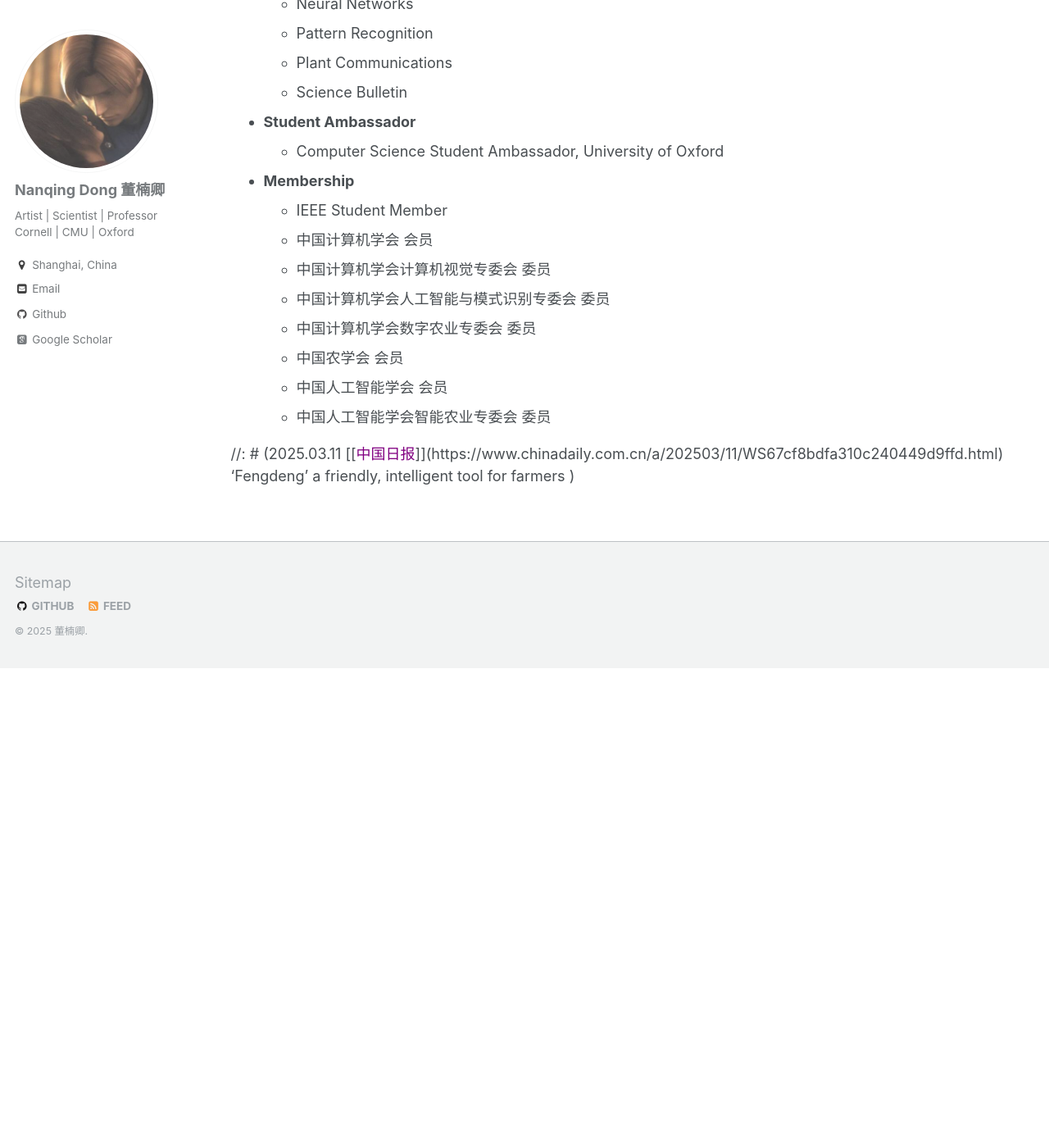
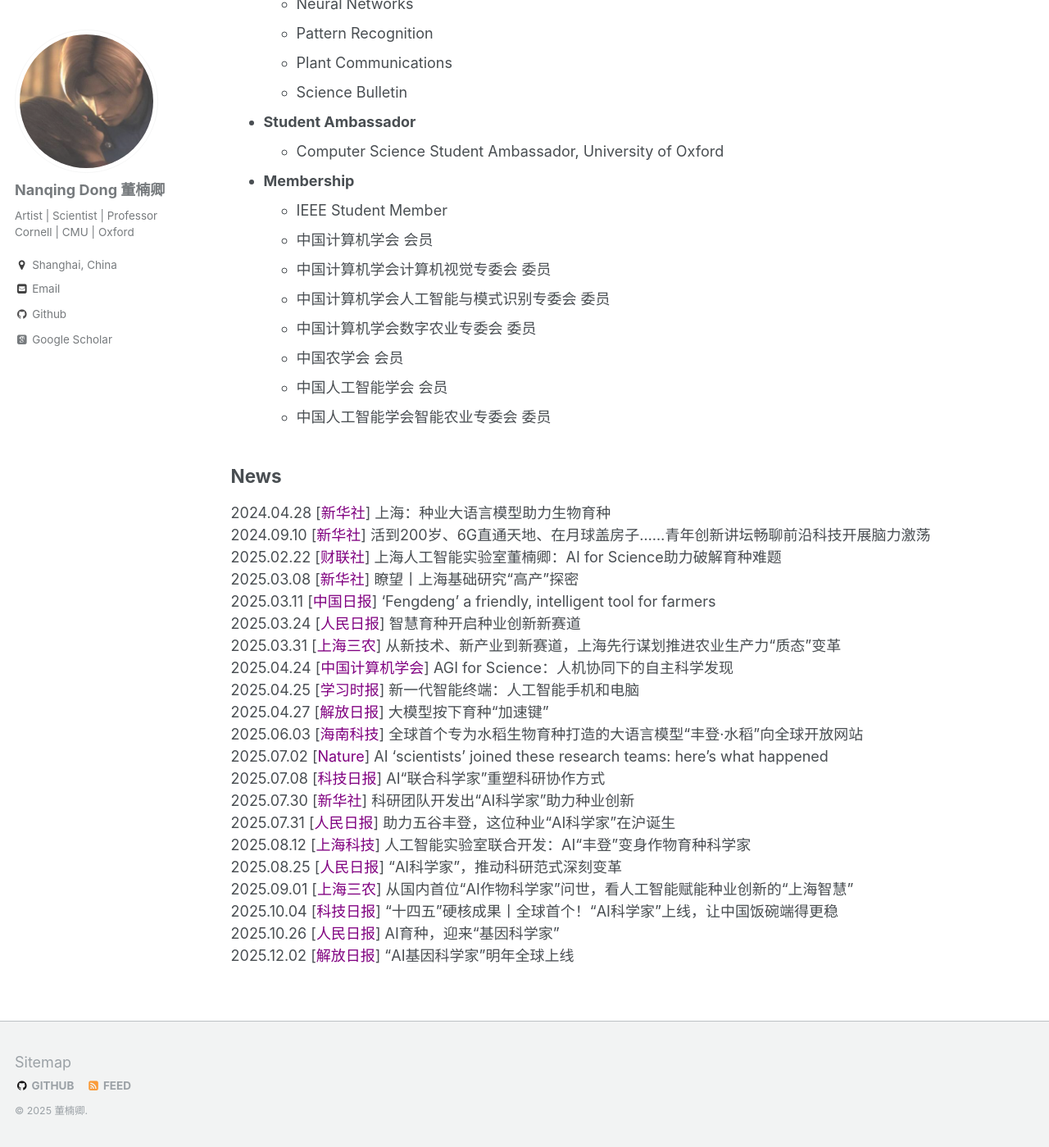
Before and after one commit to eveningdong/eveningdong.github.io, a Jekyll site: the page built from _pages/academic.md, in a window 1280 px wide and 1400 px high, scrolled down 1917 px. Shown: the whole window at 82% size. Built offline with Jekyll 4.4.1, drawn with Linux system fonts in a browser that asks for light colours; some web fonts are replaced; before the commit the page ends 2732 px from its top, so only the background shows below that; some of the changed lines change nothing that is shown.

Commit message:
Update academic.md

```diff
--- a/_pages/academic.md
+++ b/_pages/academic.md
@@ -150,46 +150,25 @@ author_profile: true
 [//]: # (* **FLock PhD Scholarship**, FLock.io, 2022-2023)
 
 
-[//]: # (## News  )
-
-[//]: # (2024.04.28 [[<span style="color:purple">新华社</span>]]&#40;https://h.xinhuaxmt.com/vh512/share/11991643?d=134d82c&channel=weixin&time=1741607859985&#41; 上海：种业大语言模型助力生物育种    )
-
-[//]: # (2024.09.10 [[<span style="color:purple">新华社</span>]]&#40;https://h.xinhuaxmt.com/vh512/share/12182960?d=134da0e&channel=weixin&time=1741607590707&#41; 活到200岁、6G直通天地、在月球盖房子……青年创新讲坛畅聊前沿科技开展脑力激荡  )
-
-[//]: # (2025.02.22 [[<span style="color:purple">财联社</span>]]&#40;https://www.cls.cn/detail/1950965&#41; 上海人工智能实验室董楠卿：AI for Science助力破解育种难题   )
-
-[//]: # (2025.03.08 [[<span style="color:purple">新华社</span>]]&#40;https://h.xinhuaxmt.com/vh512/share/12438180?d=134fec4&channel=weixin&time=1741396251258&#41; 瞭望丨上海基础研究“高产”探密   )
-
-[//]: # (2025.03.11 [[<span style="color:purple">中国日报</span>]]&#40;https://www.chinadaily.com.cn/a/202503/11/WS67cf8bdfa310c240449d9ffd.html&#41; 'Fengdeng' a friendly, intelligent tool for farmers  )
-
-[//]: # (2025.03.24 [[<span style="color:purple">人民日报</span>]]&#40;https://paper.people.com.cn/rmrbhwb/pc/content/202503/24/content_30063763.html&#41; 智慧育种开启种业创新新赛道    )
-
-[//]: # (2025.03.31 [[<span style="color:purple">上海三农</span>]]&#40;https://mp.weixin.qq.com/s/Ux5qvgpcdNLusYAqVOYB2w&#41; 从新技术、新产业到新赛道，上海先行谋划推进农业生产力“质态”变革  )
-
-[//]: # (2025.04.24 [[<span style="color:purple">中国计算机学会</span>]]&#40;https://mp.weixin.qq.com/s/tuegcoQ-Lafthwrj1DvF6Q&#41; AGI for Science：人机协同下的自主科学发现  )
-
-[//]: # (2025.04.25 [[<span style="color:purple">学习时报</span>]]&#40;https://mp.weixin.qq.com/s/8uVcvizFHwg7rsawRY340Q&#41; 新一代智能终端：人工智能手机和电脑    )
-
-[//]: # (2025.04.27 [[<span style="color:purple">解放日报</span>]]&#40;https://www.shobserver.com/journal/article/share?id=432040&#41; 大模型按下育种“加速键”  )
-
-[//]: # (2025.06.03 [[<span style="color:purple">海南科技</span>]]&#40;https://mp.weixin.qq.com/s/gwahynEnC7RVPjnK_gsI7Q&#41; 全球首个专为水稻生物育种打造的大语言模型“丰登·水稻”向全球开放网站  )
-
-[//]: # (2025.07.02 [[<span style="color:purple">Nature</span>]]&#40;https://www.nature.com/articles/d41586-025-02028-5&#41; AI ‘scientists’ joined these research teams: here’s what happened    )
-
-[//]: # (2025.07.08 [[<span style="color:purple">科技日报</span>]]&#40;https://digitalpaper.stdaily.com/http_www.kjrb.com/kjrb/html/2025-07/08/content_591168.htm?div=-1&#41; AI“联合科学家”重塑科研协作方式  )
-
-[//]: # (2025.07.30 [[<span style="color:purple">新华社</span>]]&#40;https://h.xinhuaxmt.com/vh512/share/12668004?docid=12668004&newstype=1001&d=135006a&channel=weixin&time=1753891279811&#41; 科研团队开发出“AI科学家”助力种业创新  )
-
-[//]: # (2025.07.31 [[<span style="color:purple">人民日报</span>]]&#40;https://www.peopleapp.com/column/30049830664-500006407463&#41; 助力五谷丰登，这位种业“AI科学家”在沪诞生    )
-
-[//]: # (2025.08.12 [[<span style="color:purple">上海科技</span>]]&#40;https://mp.weixin.qq.com/s/8Ssue6QPc-CGZ1zPD3HhRA&#41; 人工智能实验室联合开发：AI“丰登”变身作物育种科学家  )
-
-[//]: # (2025.08.25 [[<span style="color:purple">人民日报</span>]]&#40;https://www.peopleapp.com/column/30050072696-500007051340&#41; “AI科学家”，推动科研范式深刻变革   )
-
-[//]: # (2025.09.01 [[<span style="color:purple">上海三农</span>]]&#40;https://mp.weixin.qq.com/s/3of5Ps1OZ6psCkrfK-ipJA&#41; 从国内首位“AI作物科学家”问世，看人工智能赋能种业创新的“上海智慧”    )
-
-[//]: # (2025.10.04 [[<span style="color:purple">科技日报</span>]]&#40;https://mp.weixin.qq.com/s/SDkOU74Yprhq5CRAYhLNug?scene=1&click_id=1&#41; “十四五”硬核成果丨全球首个！“AI科学家”上线，让中国饭碗端得更稳      )
-
-[//]: # (2025.10.26 [[<span style="color:purple">人民日报</span>]]&#40;https://www.peopleapp.com/column/30050600123-500007165017&#41; AI育种，迎来“基因科学家”      )
-
-[//]: # (2025.12.02 [[<span style="color:purple">解放日报</span>]]&#40;https://www.shobserver.com/journal/article/share?id=478232&#41; “AI基因科学家”明年全球上线  )
+## News
+2024.04.28 [[<span style="color:purple">新华社</span>]](https://h.xinhuaxmt.com/vh512/share/11991643?d=134d82c&channel=weixin&time=1741607859985) 上海：种业大语言模型助力生物育种
+2024.09.10 [[<span style="color:purple">新华社</span>]](https://h.xinhuaxmt.com/vh512/share/12182960?d=134da0e&channel=weixin&time=1741607590707) 活到200岁、6G直通天地、在月球盖房子……青年创新讲坛畅聊前沿科技开展脑力激荡
+2025.02.22 [[<span style="color:purple">财联社</span>]](https://www.cls.cn/detail/1950965) 上海人工智能实验室董楠卿：AI for Science助力破解育种难题
+2025.03.08 [[<span style="color:purple">新华社</span>]](https://h.xinhuaxmt.com/vh512/share/12438180?d=134fec4&channel=weixin&time=1741396251258) 瞭望丨上海基础研究“高产”探密
+2025.03.11 [[<span style="color:purple">中国日报</span>]](https://www.chinadaily.com.cn/a/202503/11/WS67cf8bdfa310c240449d9ffd.html) 'Fengdeng' a friendly, intelligent tool for farmers
+2025.03.24 [[<span style="color:purple">人民日报</span>]](https://paper.people.com.cn/rmrbhwb/pc/content/202503/24/content_30063763.html) 智慧育种开启种业创新新赛道
+2025.03.31 [[<span style="color:purple">上海三农</span>]](https://mp.weixin.qq.com/s/Ux5qvgpcdNLusYAqVOYB2w) 从新技术、新产业到新赛道，上海先行谋划推进农业生产力“质态”变革
+2025.04.24 [[<span style="color:purple">中国计算机学会</span>]](https://mp.weixin.qq.com/s/tuegcoQ-Lafthwrj1DvF6Q) AGI for Science：人机协同下的自主科学发现
+2025.04.25 [[<span style="color:purple">学习时报</span>]](https://mp.weixin.qq.com/s/8uVcvizFHwg7rsawRY340Q) 新一代智能终端：人工智能手机和电脑
+2025.04.27 [[<span style="color:purple">解放日报</span>]](https://www.shobserver.com/journal/article/share?id=432040) 大模型按下育种“加速键”
+2025.06.03 [[<span style="color:purple">海南科技</span>]](https://mp.weixin.qq.com/s/gwahynEnC7RVPjnK_gsI7Q) 全球首个专为水稻生物育种打造的大语言模型“丰登·水稻”向全球开放网站
+2025.07.02 [[<span style="color:purple">Nature</span>]](https://www.nature.com/articles/d41586-025-02028-5) AI ‘scientists’ joined these research teams: here’s what happened
+2025.07.08 [[<span style="color:purple">科技日报</span>]](https://digitalpaper.stdaily.com/http_www.kjrb.com/kjrb/html/2025-07/08/content_591168.htm?div=-1) AI“联合科学家”重塑科研协作方式
+2025.07.30 [[<span style="color:purple">新华社</span>]](https://h.xinhuaxmt.com/vh512/share/12668004?docid=12668004&newstype=1001&d=135006a&channel=weixin&time=1753891279811) 科研团队开发出“AI科学家”助力种业创新
+2025.07.31 [[<span style="color:purple">人民日报</span>]](https://www.peopleapp.com/column/30049830664-500006407463) 助力五谷丰登，这位种业“AI科学家”在沪诞生
+2025.08.12 [[<span style="color:purple">上海科技</span>]](https://mp.weixin.qq.com/s/8Ssue6QPc-CGZ1zPD3HhRA) 人工智能实验室联合开发：AI“丰登”变身作物育种科学家
+2025.08.25 [[<span style="color:purple">人民日报</span>]](https://www.peopleapp.com/column/30050072696-500007051340) “AI科学家”，推动科研范式深刻变革
+2025.09.01 [[<span style="color:purple">上海三农</span>]](https://mp.weixin.qq.com/s/3of5Ps1OZ6psCkrfK-ipJA) 从国内首位“AI作物科学家”问世，看人工智能赋能种业创新的“上海智慧”
+2025.10.04 [[<span style="color:purple">科技日报</span>]](https://mp.weixin.qq.com/s/SDkOU74Yprhq5CRAYhLNug?scene=1&click_id=1) “十四五”硬核成果丨全球首个！“AI科学家”上线，让中国饭碗端得更稳
+2025.10.26 [[<span style="color:purple">人民日报</span>]](https://www.peopleapp.com/column/30050600123-500007165017) AI育种，迎来“基因科学家”
+2025.12.02 [[<span style="color:purple">解放日报</span>]](https://www.shobserver.com/journal/article/share?id=478232) “AI基因科学家”明年全球上线
```
